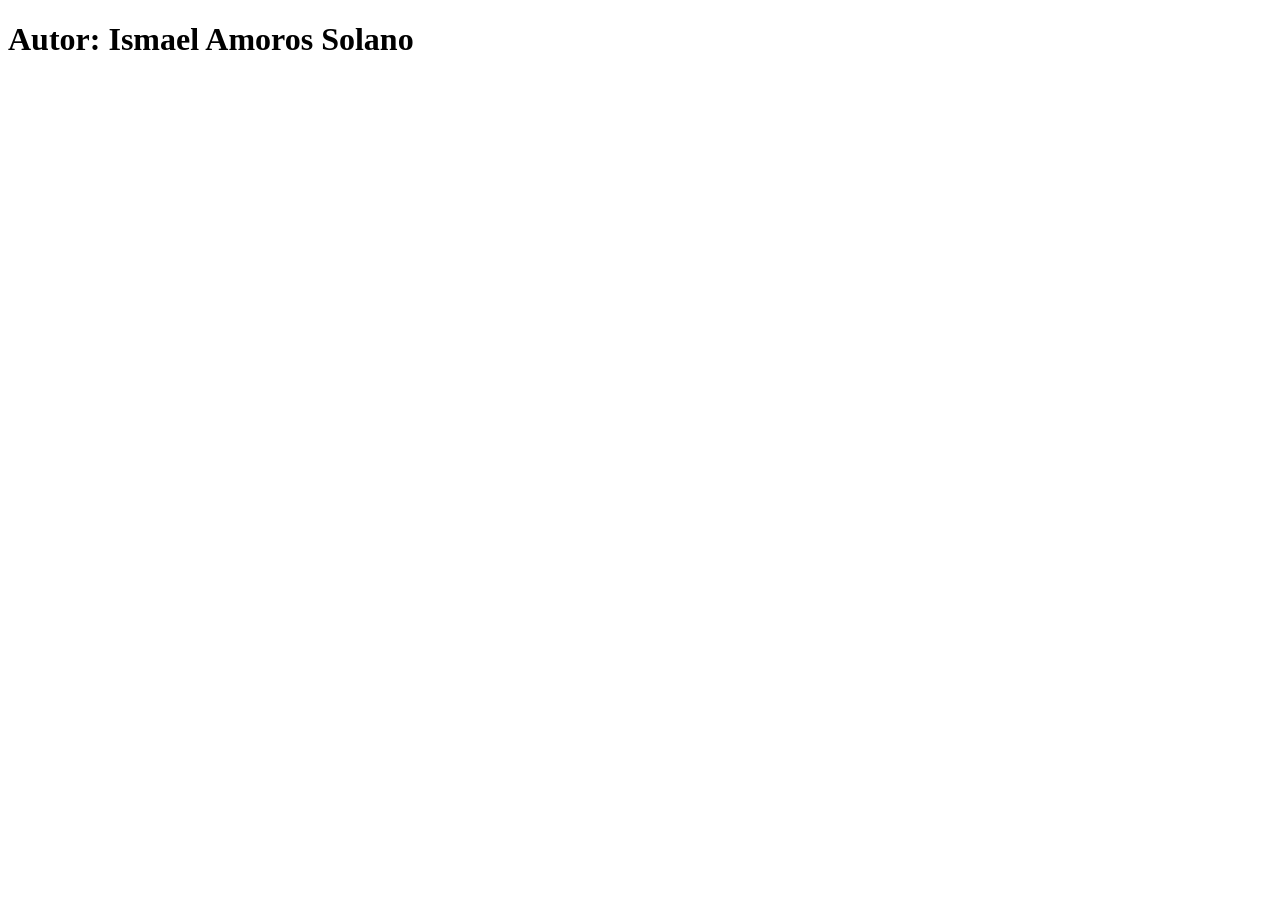
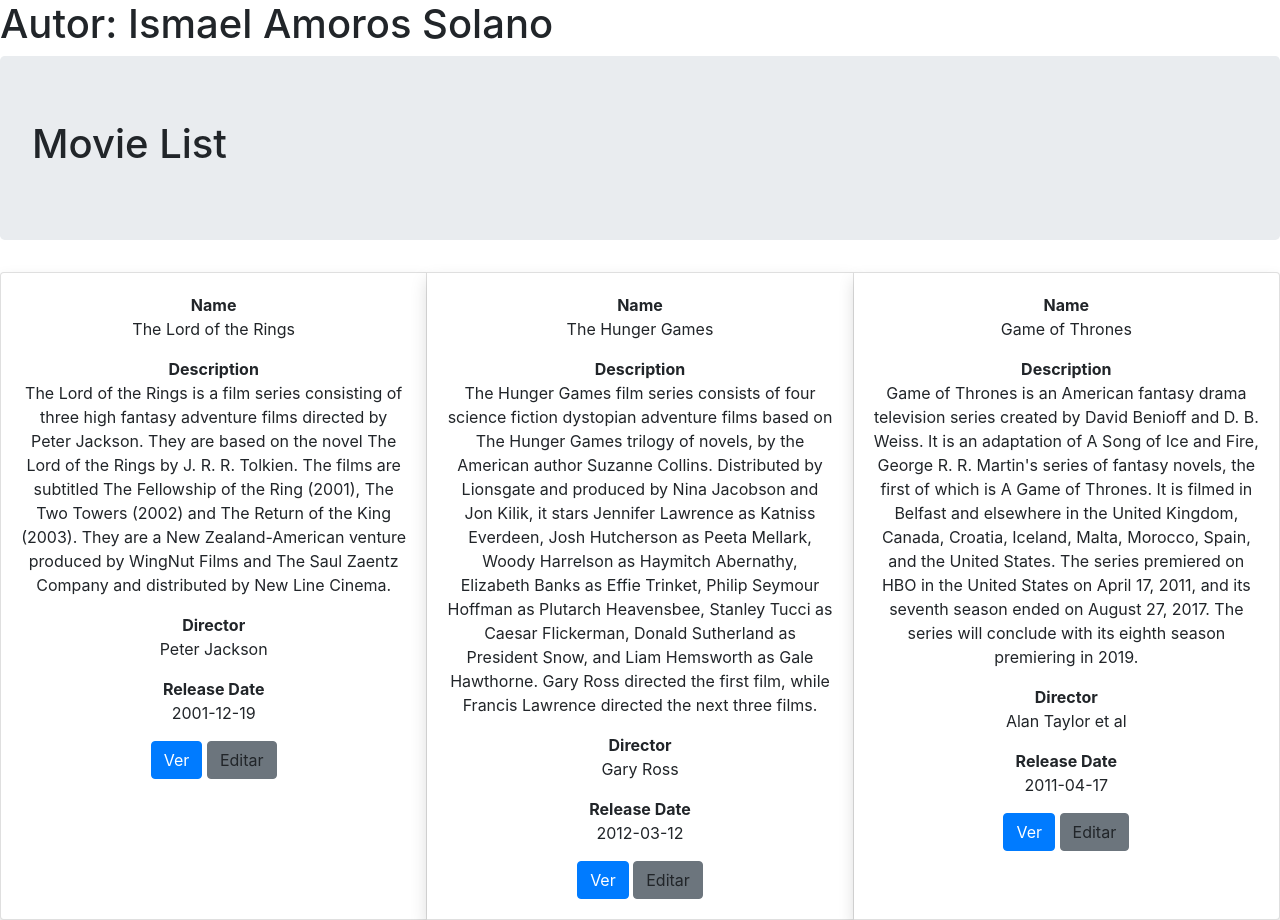
Before and after one commit to ismaelproyects/practica_vuejs_componentes, a website: page index.html in a window 1280 px wide. Before the commit the page ends 800 px from the top, so only its background shows below. Drawn offline with nearby package versions, Linux system fonts and the light colour scheme.

Commit message:
pff empezando

```diff
--- a/index.html
+++ b/index.html
@@ -7,7 +7,7 @@
         <meta name="author" content="">
         <meta name="description" content="">
         <meta name="viewport" content="width=device-width, initial-scale=1">
-        <!-- TODO: Cargar CSS Bootstrap (no es necesario el JS) -->
+        <link rel="stylesheet" href="https://stackpath.bootstrapcdn.com/bootstrap/4.3.1/css/bootstrap.min.css" integrity="sha384-ggOyR0iXCbMQv3Xipma34MD+dH/1fQ784/j6cY/iJTQUOhcWr7x9JvoRxT2MZw1T" crossorigin="anonymous">
     </head>
 
     <body>
@@ -16,6 +16,23 @@
 
         <!-- https://vuejs.org/v2/guide/index.html -->
         <div id="app">
+
+            <div class="jumbotron">
+                <h1 id="title"> {{col.collection.title}} </h1>
+            </div>
+            <div class="card-group">
+                <div class="card shadow text-center" v-for="item in col.collection.items">
+                    <div class="card-body">
+                        <dl v-for="pelicula in item.data">
+                        <dt>{{pelicula.prompt}}</dt>
+                        <dd>{{pelicula.value}}</dd>
+
+                          </dl>
+
+                <a v-bind:href="item.href" target="_blank" class="btn btn-primary">Ver</a>
+                <a v-on:click="edit-form" class="btn btn-secondary">Editar</a>
+
+
             <!--
                  TODO: Aplicación VueJS. Ver archivo ./js/script.js
                - Mostrar el título de la colección dentro de un componente Jumbotron de Bootstrap https://getbootstrap.com/docs/4.0/components/jumbotron/. En su interior habrá un <h1> con id "title" que mostrará el título de la colección
@@ -30,10 +47,10 @@
         <!-- Plantilla para el componente edit-form -->
         <script type="text/x-template" id="editForm">
 
+            <div></div>
             <!--
                  TODO: Componente edit-form
             -->
-
         </script>
 
 
@@ -46,9 +63,19 @@
             -->
 
         </script>
+    </div>
+</div>
 
+</div>
 
         <!-- TODO: Cargar librería VueJS y archivo js/script.js -->
+        <script src="https://cdn.jsdelivr.net/npm/vue@2/dist/vue.js"></script>
+        <script src="./js/script.js"></script>
+    <!-- jQuery first, then Popper.js, then Bootstrap JS -->
+    <script src="https://code.jquery.com/jquery-3.3.1.slim.min.js" integrity="sha384-q8i/X+965DzO0rT7abK41JStQIAqVgRVzpbzo5smXKp4YfRvH+8abtTE1Pi6jizo" crossorigin="anonymous"></script>
+    <script src="https://cdnjs.cloudflare.com/ajax/libs/popper.js/1.14.7/umd/popper.min.js" integrity="sha384-UO2eT0CpHqdSJQ6hJty5KVphtPhzWj9WO1clHTMGa3JDZwrnQq4sF86dIHNDz0W1" crossorigin="anonymous"></script>
+    <script src="https://stackpath.bootstrapcdn.com/bootstrap/4.3.1/js/bootstrap.min.js" integrity="sha384-JjSmVgyd0p3pXB1rRibZUAYoIIy6OrQ6VrjIEaFf/nJGzIxFDsf4x0xIM+B07jRM" crossorigin="anonymous"></script>
+
 
     </body>
 
--- a/package.json
+++ b/package.json
@@ -8,7 +8,9 @@
   "description": "Práctica de Componentes de VueJS del módulo de Diseño de Interfaces Web.",
   "license": "GPL-3.0",
   "author": "Pedro Prieto",
-  "dependencies": {},
+  "dependencies": {
+    "boostrap": "^2.0.0"
+  },
   "devDependencies": {
     "chromedriver": "^97.0.0",
     "nightwatch": "^1.7.13",
```
Also changed, not shown: 1 other file.
